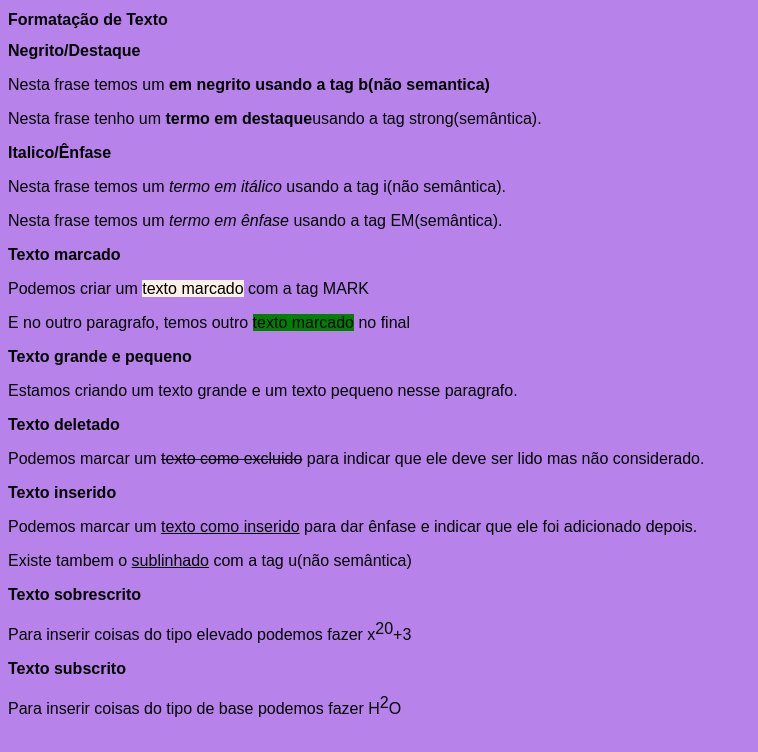
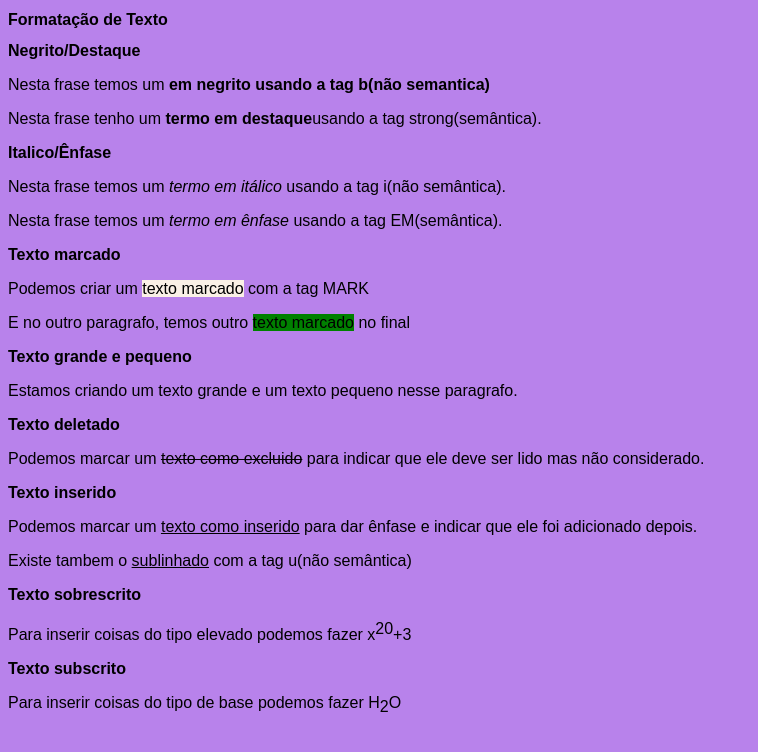
Before and after one commit to Iago2327/Projeto-site, a plain HTML site: page index.html in a window 1280 px wide. Shown: the whole page, without its empty margins (0-758 px from the left). Drawn offline with Linux system fonts and the light colour scheme.

Commit message:
Tag editada

```diff
--- a/index.html
+++ b/index.html
@@ -34,6 +34,6 @@
     <h2>Texto sobrescrito</h2>
     <p>Para inserir coisas do tipo elevado podemos fazer x<sup>20</sup>+3</p>
     <h2>Texto subscrito</h2>
-    <p>Para inserir coisas do tipo de base podemos fazer H<sup>2</sup>O</p>
+    <p>Para inserir coisas do tipo de base podemos fazer H<sub>2</sub>O</p>
 </body>
 </html>
```
